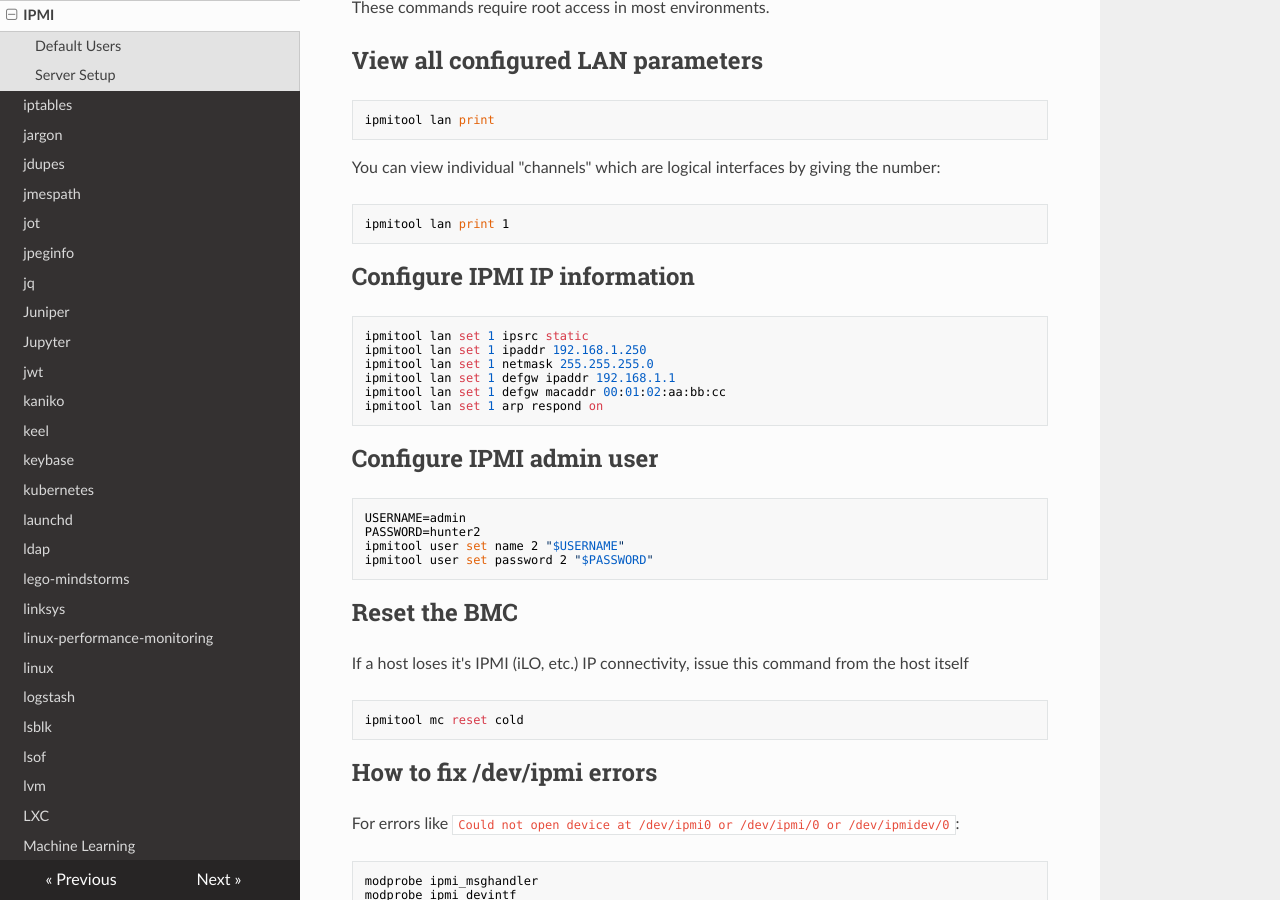
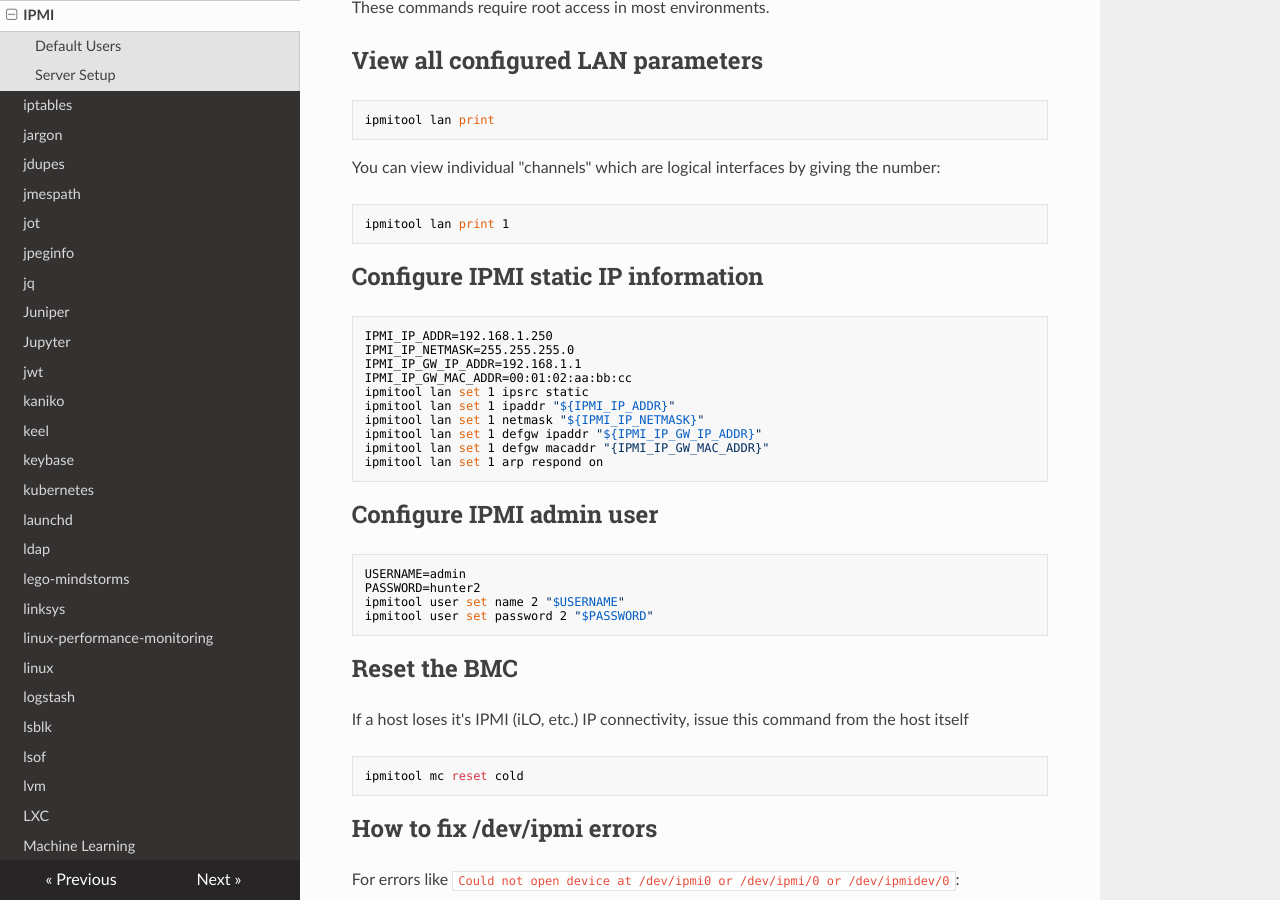
Before and after one commit to lando-cal/tech-notes, an MkDocs documentation site: the page built from docs/ipmi.md, in a window 1280 px wide and 900 px high, scrolled down 1762 px. Built offline with MkDocs 1.6.1, drawn with Linux system fonts in a browser that asks for light colours; nearby versions of some CDN libraries.

Commit message:
Use variables for easier copy/paste

````diff
--- a/docs/ipmi.md
+++ b/docs/ipmi.md
@@ -92,14 +92,18 @@ You can view individual "channels" which are logical interfaces by giving the nu
 ipmitool lan print 1
 ```
 
-## Configure IPMI IP information
+## Configure IPMI static IP information
 
 ```
+IPMI_IP_ADDR=192.168.1.250
+IPMI_IP_NETMASK=255.255.255.0
+IPMI_IP_GW_IP_ADDR=192.168.1.1
+IPMI_IP_GW_MAC_ADDR=00:01:02:aa:bb:cc
 ipmitool lan set 1 ipsrc static
-ipmitool lan set 1 ipaddr 192.168.1.250
-ipmitool lan set 1 netmask 255.255.255.0
-ipmitool lan set 1 defgw ipaddr 192.168.1.1
-ipmitool lan set 1 defgw macaddr 00:01:02:aa:bb:cc
+ipmitool lan set 1 ipaddr "${IPMI_IP_ADDR}"
+ipmitool lan set 1 netmask "${IPMI_IP_NETMASK}"
+ipmitool lan set 1 defgw ipaddr "${IPMI_IP_GW_IP_ADDR}"
+ipmitool lan set 1 defgw macaddr "{IPMI_IP_GW_MAC_ADDR}"
 ipmitool lan set 1 arp respond on
 ```
 
````
